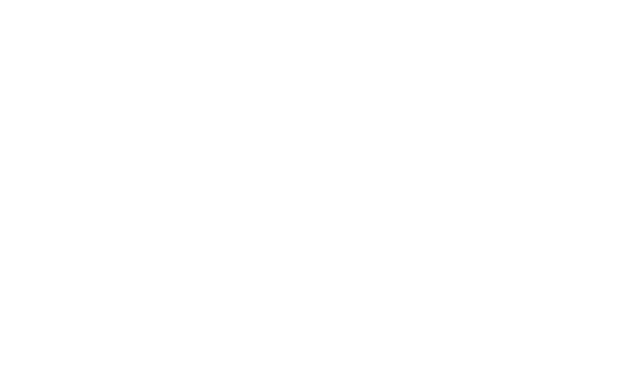
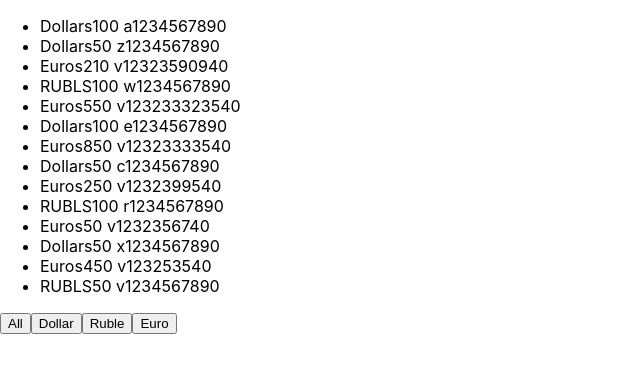
Before and after one commit to VlLabkovich/microtasks-1, a React (Create React App) app: page / in a window 1280 px wide. Shown: the top 372 px of the page, without its empty margins (0-640 px from the left). Built offline with nearby package versions, Linux system fonts and the light colour scheme.

Commit message:
feat: add filter money

```diff
--- a/src/App.tsx
+++ b/src/App.tsx
@@ -1,21 +1,69 @@
 import React, {useState} from 'react';
 import './App.css';
+import {Button} from "./Button";
+
 
 function App() {
     const [money, setMoney] = useState([
-        { banknots: 'Dollars', value: 100, number: ' a1234567890' },
-        { banknots: 'Dollars', value: 50, number: ' z1234567890' },
-        { banknots: 'RUBLS', value: 100, number: ' w1234567890' },
-        { banknots: 'Dollars', value: 100, number: ' e1234567890' },
-        { banknots: 'Dollars', value: 50, number: ' c1234567890' },
-        { banknots: 'RUBLS', value: 100, number: ' r1234567890' },
-        { banknots: 'Dollars', value: 50, number: ' x1234567890' },
-        { banknots: 'RUBLS', value: 50, number: ' v1234567890' },
+        {banknots: 'Dollars', value: 100, number: ' a1234567890'},
+        {banknots: 'Dollars', value: 50, number: ' z1234567890'},
+        {banknots: 'Euros', value: 210, number: ' v12323590940'},
+        {banknots: 'RUBLS', value: 100, number: ' w1234567890'},
+        {banknots: 'Euros', value: 550, number: ' v123233323540'},
+        {banknots: 'Dollars', value: 100, number: ' e1234567890'},
+        {banknots: 'Euros', value: 850, number: ' v12323333540'},
+        {banknots: 'Dollars', value: 50, number: ' c1234567890'},
+        {banknots: 'Euros', value: 250, number: ' v1232399540'},
+        {banknots: 'RUBLS', value: 100, number: ' r1234567890'},
+        {banknots: 'Euros', value: 50, number: ' v1232356740'},
+        {banknots: 'Dollars', value: 50, number: ' x1234567890'},
+        {banknots: 'Euros', value: 450, number: ' v123253540'},
+        {banknots: 'RUBLS', value: 50, number: ' v1234567890'},
     ])
+
+    let [filterMoney, setFilterMoney] = useState('All')
+
+    const filterMoneyFoo = (nameBtn: string) => {
+        setFilterMoney(nameBtn)
+    }
+
+debugger
+
+    const filteredMoneyFoo = () => {
+
+        switch (filterMoney) {
+            case'Dollars': {
+                return money.filter(el => el.banknots === 'Dollars')
+            }
+            case'RUBLS': {
+                return money.filter(el => el.banknots === 'RUBLS')
+            }
+            case'Euros': {
+                return money.filter(el => el.banknots === 'Euros')
+            }
+        }
+        return money
+    }
+
+
 
     return (
         <>
-
+            <ul>
+                {filteredMoneyFoo().map((item, index) => {
+                    return (
+                        <li key={index}>
+                            <span>{item.banknots}</span>
+                            <span>{item.value}</span>
+                            <span>{item.number}</span>
+                        </li>
+                    )
+                })}
+            </ul>
+            <Button name={'All'} callBack={() => filterMoneyFoo('All')}/>
+            <Button name={'Dollar'} callBack={() => filterMoneyFoo('Dollars')}/>
+            <Button name={'Ruble'} callBack={() => filterMoneyFoo('RUBLS')}/>
+            <Button name={'Euro'} callBack={() => filterMoneyFoo('Euros')}/>
         </>
     )
 
```
